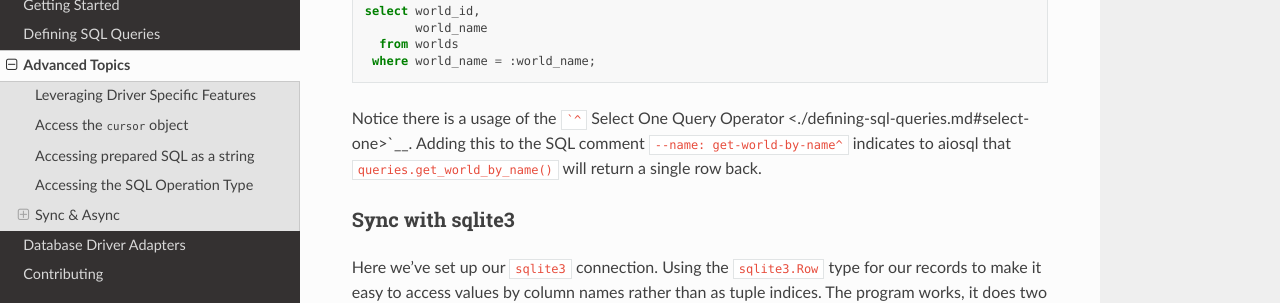
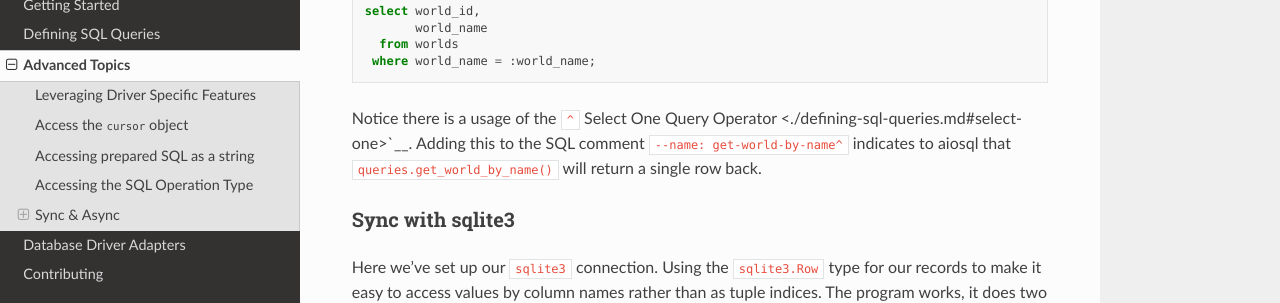
Before and after one commit to nackjicholson/aiosql, a Sphinx documentation site: the page built from docs/source/advanced-topics.rst, in a window 1280 px wide and 900 px high, scrolled down 2702 px. Shown: the part 147-450 px from the top of the window. Built offline with Sphinx 7.4.7 and the Read the Docs theme 2.0.0, drawn with Linux system fonts in a browser that asks for light colours; pages that are not in the unit, such as notebooks, are missing from menus.

Commit message:
Fix typo
Fix an extra backtick that is being displayed in the rendered document.

````diff
--- a/docs/source/advanced-topics.rst
+++ b/docs/source/advanced-topics.rst
@@ -144,7 +144,7 @@ Below are two example of a program which can print ``"{greeting}, {world_name}!"
       from worlds
      where world_name = :world_name;
 
-Notice there is a usage of the ```^`` Select One Query Operator <./defining-sql-queries.md#select-one>`__. Adding this to the SQL comment ``--name: get-world-by-name^`` indicates to aiosql that ``queries.get_world_by_name()`` will return a single row back.
+Notice there is a usage of the ``^`` Select One Query Operator <./defining-sql-queries.md#select-one>`__. Adding this to the SQL comment ``--name: get-world-by-name^`` indicates to aiosql that ``queries.get_world_by_name()`` will return a single row back.
 
 Sync with sqlite3
 ~~~~~~~~~~~~~~~~~
````
